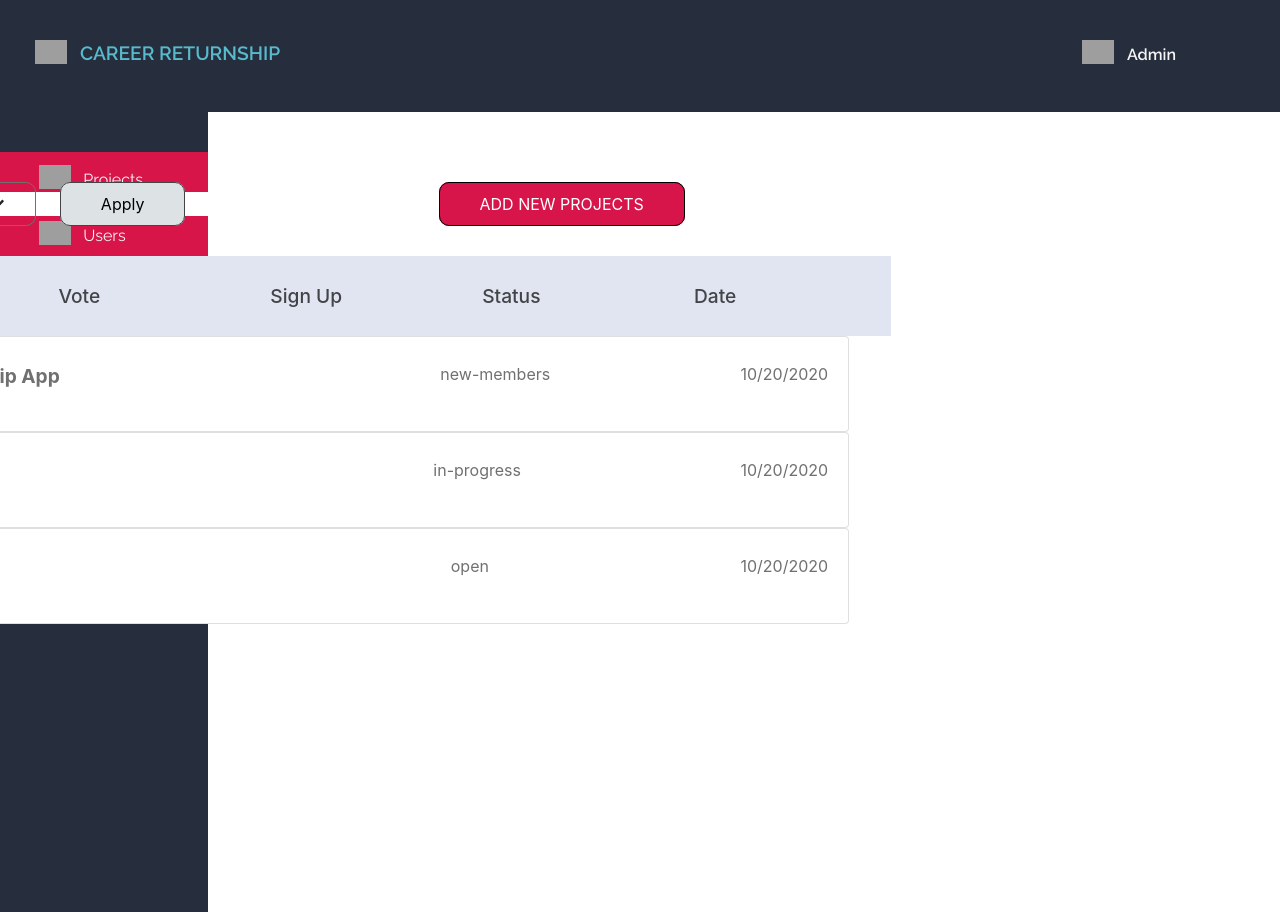
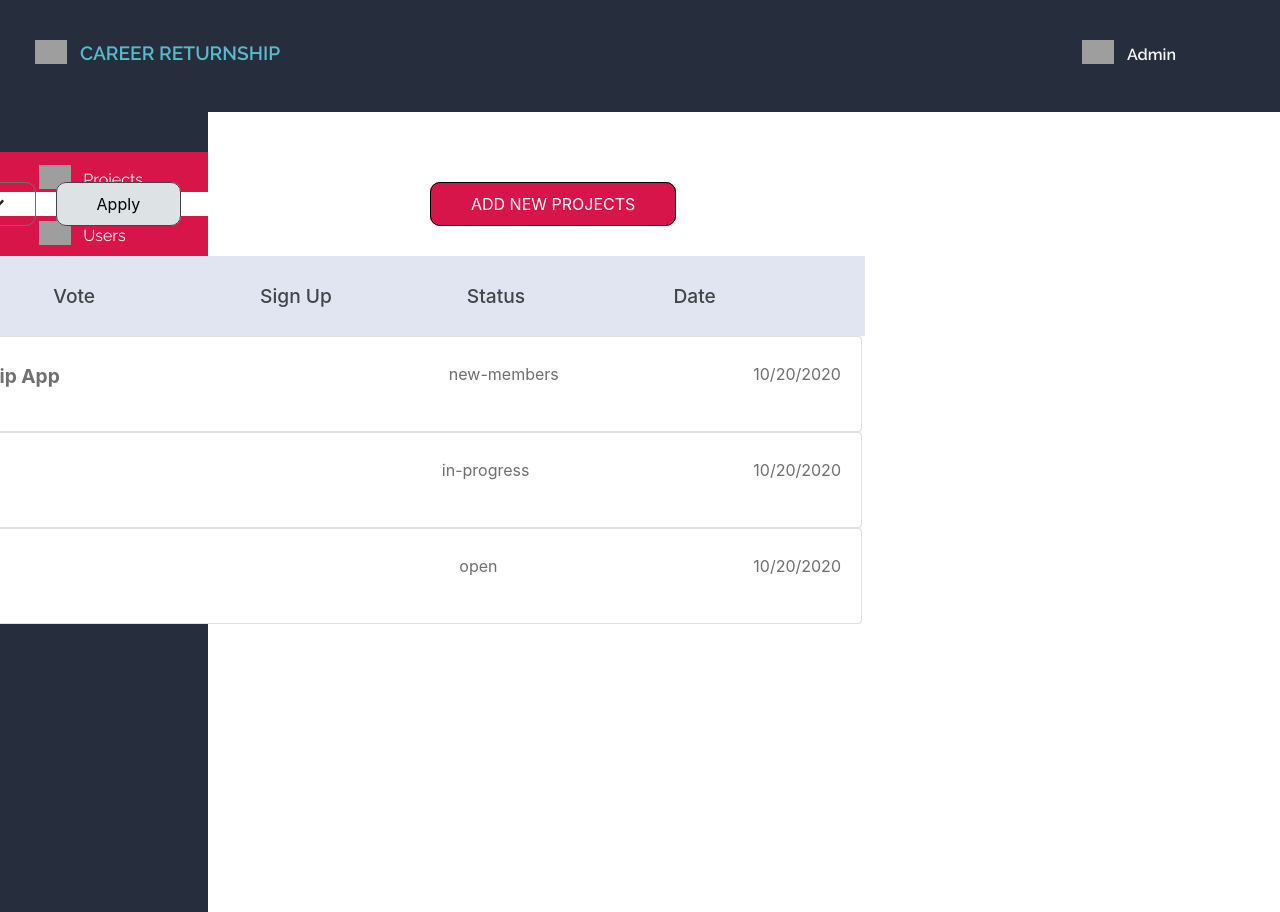
Before and after one commit to women-who-software/returnship-project-voting, a React (Create React App) app in the folder client/: page /admin in a window 1280 px wide. Built offline with nearby package versions, Linux system fonts and the light colour scheme; grey boxes are pictures that could not be loaded.

Commit message:
Refactor(Styling): Modify <AdminPanel /> table header layout

```diff
--- a/client/src/scss/components/_adminPanel.scss
+++ b/client/src/scss/components/_adminPanel.scss
@@ -19,7 +19,7 @@ $small-button-bg: #d6c9c9;
   padding: 20px;
   background-color: $card-bg;
   border-radius: 5px;
-  width: 80vw;
+  width: 81vw;
   height: 6rem;
   display: flex;
   flex-direction: row !important;
@@ -103,7 +103,7 @@ a {
 .toolbar {
   display: flex;
   background-color: #fff;
-  width: 70vw !important;
+  width: 69vw !important;
   justify-content: space-between;
   // left: -39rem;
   // width: 70vw;
@@ -151,7 +151,7 @@ a.tool-btn {
 // Table Header
 .table-header {
   background-color: #e0e5f1;
-  width: 84vw !important;
+  width: 82vw !important;
   height: 5rem;
   margin-left: 0.34rem !important;
   margin-top: 2.5rem;
--- a/client/src/scss/components/_adminPanelHeader.scss
+++ b/client/src/scss/components/_adminPanelHeader.scss
@@ -48,5 +48,5 @@
 // }
 
 .row {
-  width: 90vw;
+  width: 87vw;
 }
```
